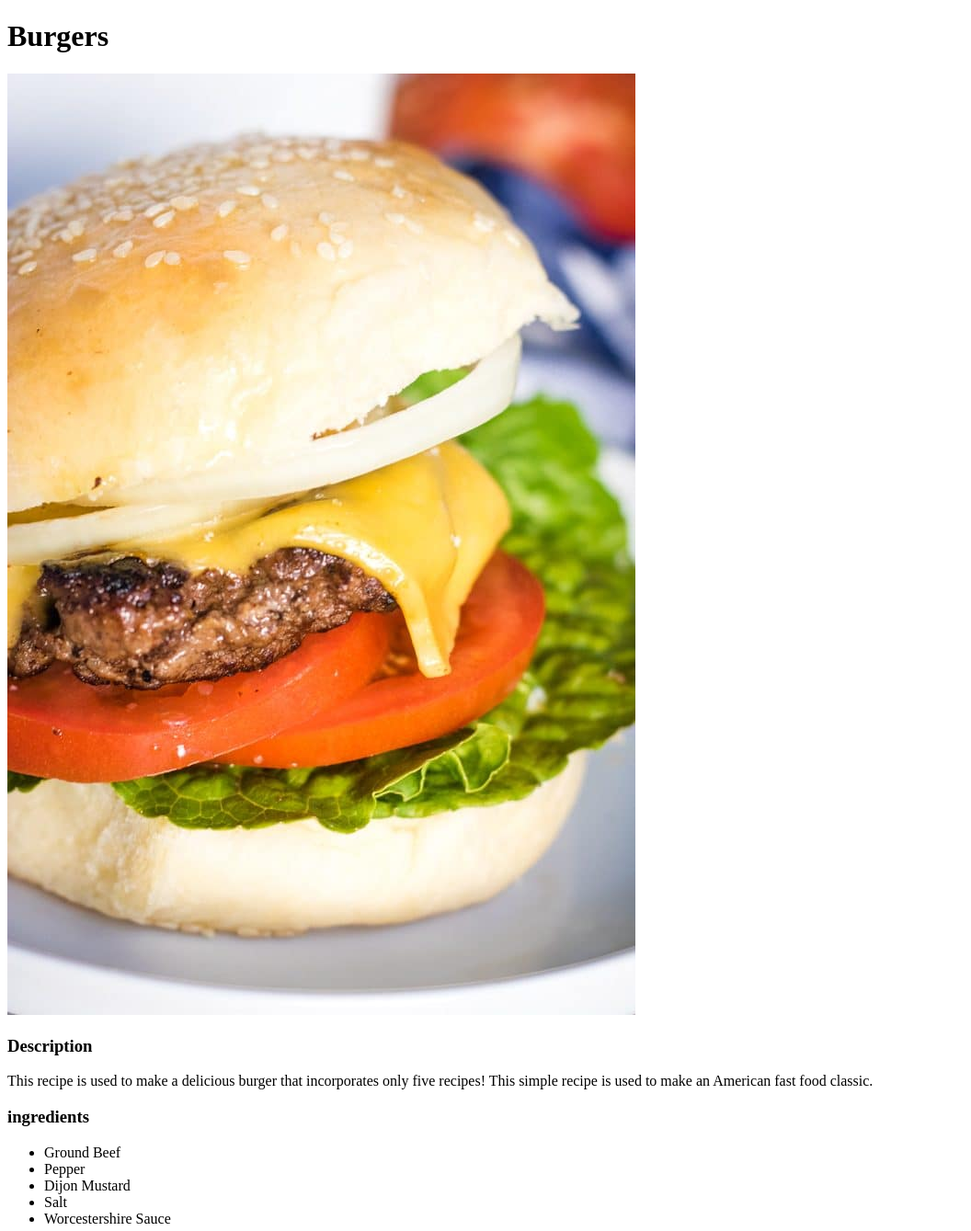
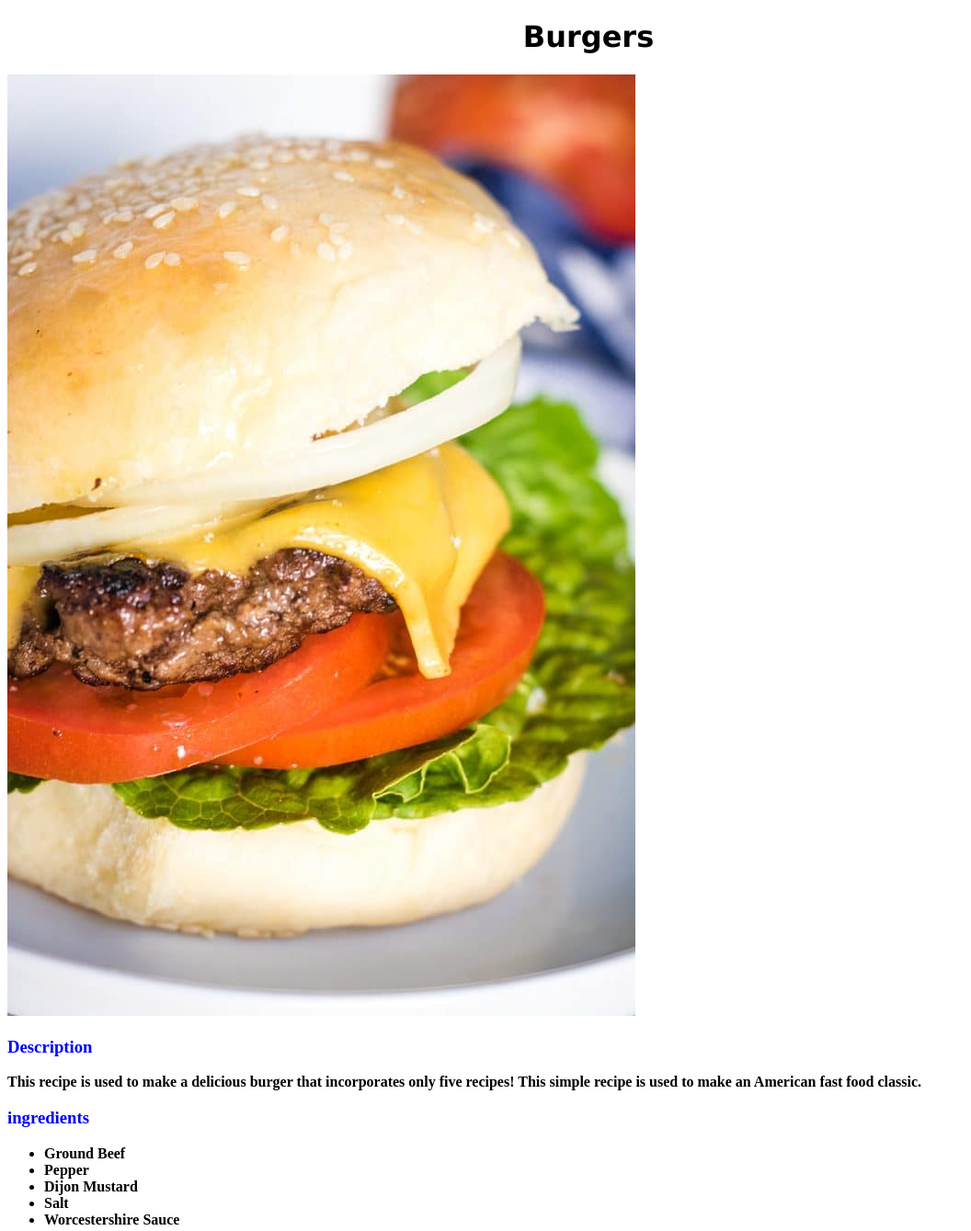
Before and after one commit to SudaComplex/odin-recipes, a plain HTML site: page burgers.html in a window 1280 px wide. Shown: the top 1339 px of the page at 92% size, without its empty margins (0-1056 px from the left). Drawn offline with Linux system fonts and the light colour scheme.

Commit message:
Add CSS and modify elements

```diff
--- a/burgers.html
+++ b/burgers.html
@@ -2,11 +2,13 @@
 <html lang="en">
     <head>
         <meta charset="UTF-8">
+        <link rel="stylesheet" href="styles.css">
         <title>Burger Recipe</title>
     </head>
     <body>
         <h1>Burgers</h1>
-        <img src="images/Best-Homemade-Beef-Burger-Recipe-2-683x1024.jpg" alt="A delicious looking burger">
+        <img src="images/Best-Homemade-Beef-Burger-Recipe-2-683x1024.jpg"
+        alt="A delicious looking burger">
         <h3>Description</h3>
         <p>This recipe is used to make a delicious burger that
             incorporates only five recipes! This simple recipe is used
--- /dev/null
+++ b/styles.css
@@ -0,0 +1,12 @@
+h1 {
+    text-align: center;
+    font-family: Verdana, "Times New Roman", sans-serif
+}
+
+h3, h4 {
+    color: blue;
+}
+
+li, p {
+    font-weight: bold;
+}
```
Also changed, not shown: index.html (+1 -0 lines), lemon-chicken.html (+3 -1 lines), spaghetti.html (+3 -1 lines).
